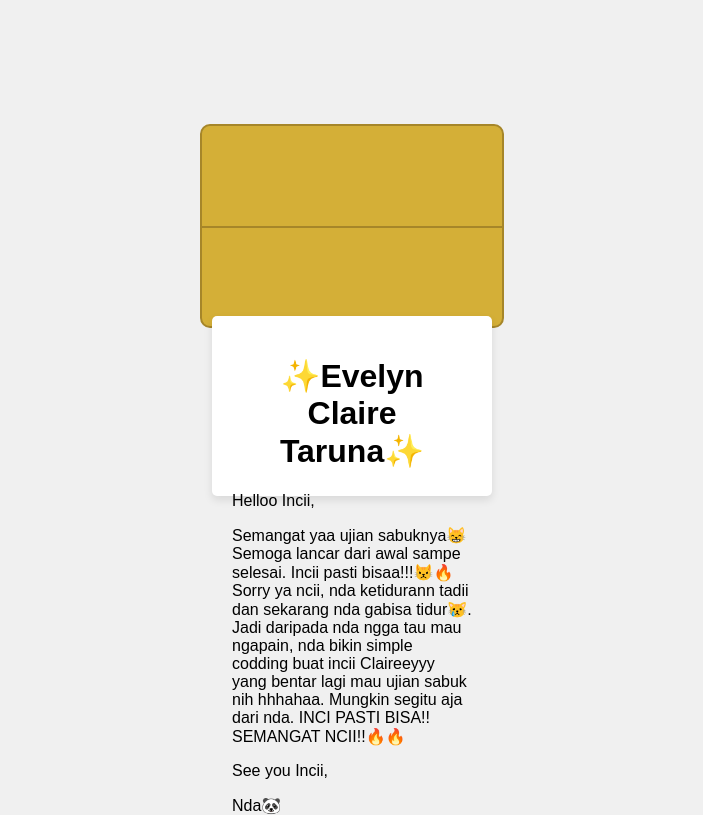
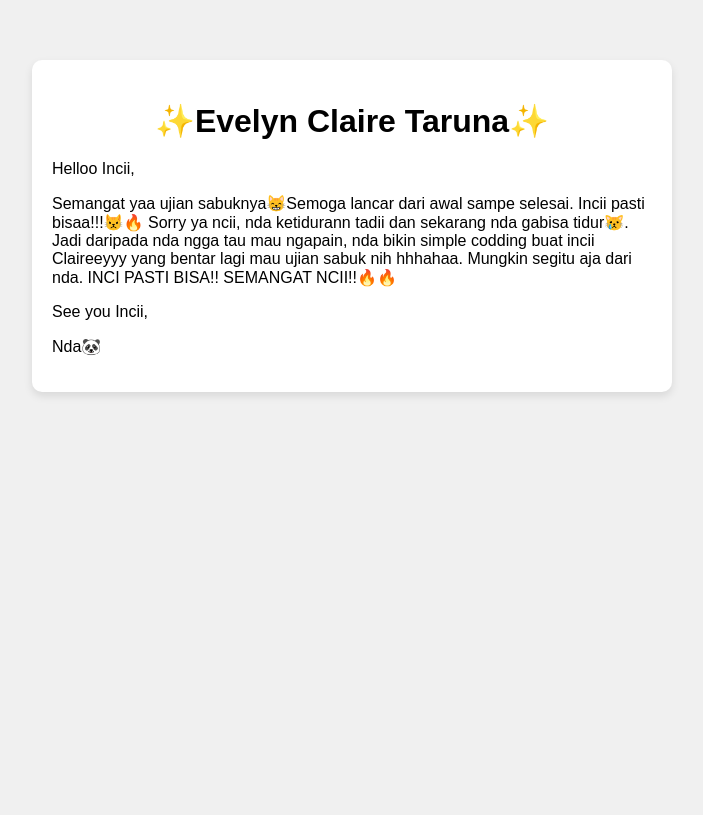
Before and after one commit to Cavalera888/Inci, a plain HTML site: page index.html in a window 1280 px wide. Shown: the part 174-989 px from the top of the page, without its empty margins (288-991 px from the left). After the commit the page ends 800 px from the top, so only its background shows below. Drawn offline with Linux system fonts and the light colour scheme.

Commit message:
Update styles.css

```diff
--- a/styles.css
+++ b/styles.css
@@ -7,60 +7,22 @@ body {
     justify-content: center;
     align-items: center;
     height: 100vh;
-    overflow: hidden;
-}
-
-.envelope {
-    position: relative;
-    width: 300px;
-    height: 200px;
-    background-color: #d4af37;
-    border: 2px solid #a68629;
-    border-radius: 10px;
-    cursor: pointer;
-    transition: all 0.5s ease;
-}
-
-.flap {
-    position: absolute;
-    top: 0;
-    left: 0;
-    width: 100%;
-    height: 50%;
-    background-color: #d4af37;
-    border-top-left-radius: 10px;
-    border-top-right-radius: 10px;
-    border-bottom: 2px solid #a68629;
-    transform-origin: top;
-    transition: transform 0.5s ease;
-}
-
-.letter {
-    position: absolute;
-    top: 10px;
-    left: 10px;
-    right: 10px;
-    bottom: 10px;
-    background-color: #fff;
-    border-radius: 5px;
-    padding: 20px;
-    box-shadow: 0 4px 8px rgba(0, 0, 0, 0.1);
-    transform: translateY(100%);
-    transition: transform 0.5s ease;
 }
 
 .container {
+    background-color: #fff;
+    padding: 20px;
+    border-radius: 10px;
+    box-shadow: 0 4px 8px rgba(0, 0, 0, 0.1);
+    max-width: 600px;
+    width: 100%;
     text-align: center;
+}
+
+h1 {
+    margin-bottom: 20px;
 }
 
 #letter-content {
     text-align: left;
 }
-
-.open .flap {
-    transform: rotateX(-180deg);
-}
-
-.open .letter {
-    transform: translateY(0);
-}
```
